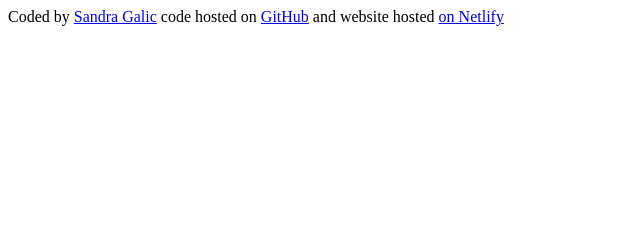
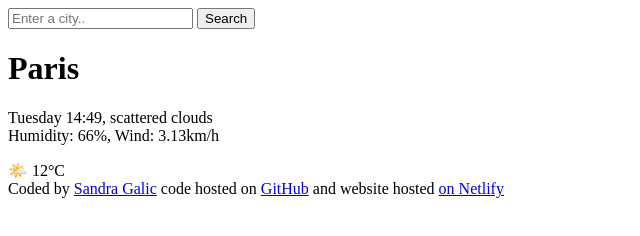
Before and after one commit to SandraG88/forecast-weather-app-project, a plain HTML site: page index.html in a window 1280 px wide. Shown: the whole page, without its empty margins (0-640 px from the left). Drawn offline with Linux system fonts and the light colour scheme.

Commit message:
Added the HTML

```diff
--- a/index.html
+++ b/index.html
@@ -6,6 +6,23 @@
     <title>ForecastWeatherApp</title>
   </head>
   <body>
+    <header>
+      <form>
+        <input type="search" placeholder="Enter a city.." required />
+        <input type="submit" value="Search" />
+      </form>
+    </header>
+    <main>
+      <div>
+        <h1>Paris</h1>
+        <p>
+          Tuesday 14:49, scattered clouds
+          <br />
+          Humidity: 66%, Wind: 3.13km/h
+        </p>
+      </div>
+      <div>🌤️ 12°C</div>
+    </main>
     <footer>
       Coded by
       <a href="https://github.com/sandraG88/" target="_blank"> Sandra Galic</a>
```
